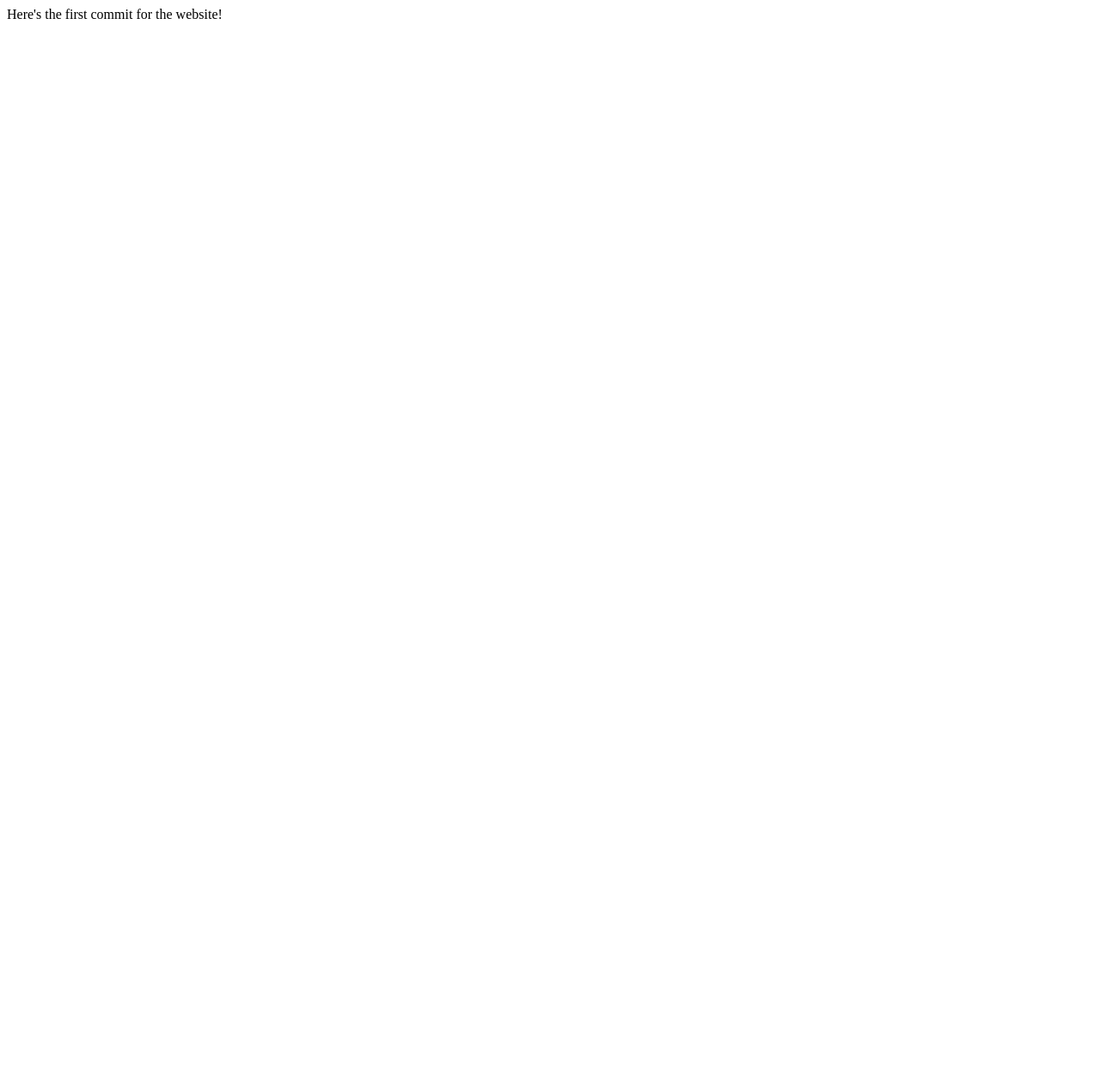
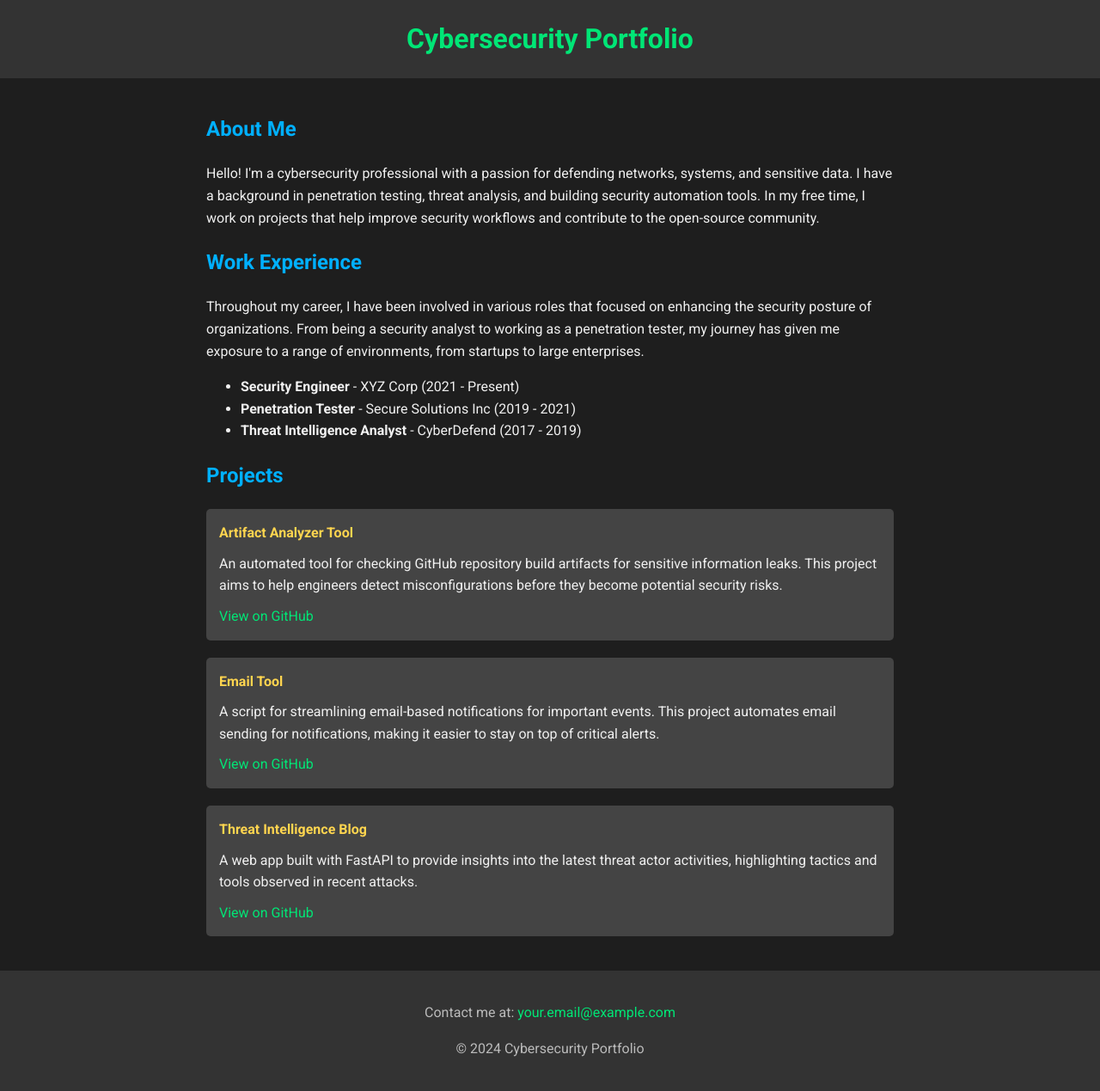
Before and after one commit to suaveethedev/suaveethedev.github.io, a plain HTML site: page index.html in a window 1280 px wide. Shown: the whole page at 86% size. Before the commit the page ends 800 px from the top, so only its background shows below. Drawn offline with Linux system fonts and the light colour scheme.

Commit message:
test new layout

```diff
--- a/index.html
+++ b/index.html
@@ -1 +1,110 @@
-Here's the first commit for the website!
+<!DOCTYPE html>
+<html lang="en">
+<head>
+    <meta charset="UTF-8">
+    <meta name="viewport" content="width=device-width, initial-scale=1.0">
+    <title>Cybersecurity Portfolio</title>
+    <link href="https://fonts.googleapis.com/css2?family=Roboto:wght@300;400;700&display=swap" rel="stylesheet">
+    <style>
+        body {
+            font-family: 'Roboto', sans-serif;
+            line-height: 1.6;
+            background-color: #1e1e1e;
+            color: #f0f0f0;
+            margin: 0;
+            padding: 0;
+        }
+        header {
+            background-color: #333;
+            padding: 20px;
+            text-align: center;
+        }
+        header h1 {
+            margin: 0;
+            color: #00e676;
+        }
+        .content {
+            max-width: 800px;
+            margin: 40px auto;
+            padding: 0 20px;
+        }
+        h2 {
+            color: #00b0ff;
+        }
+        .project {
+            background-color: #444;
+            padding: 15px;
+            border-radius: 5px;
+            margin-bottom: 20px;
+        }
+        .project-title {
+            color: #ffd54f;
+            font-weight: bold;
+            margin: 0;
+        }
+        .project-description {
+            margin: 10px 0;
+        }
+        footer {
+            background-color: #333;
+            color: #bbb;
+            text-align: center;
+            padding: 20px;
+            margin-top: 40px;
+        }
+        a {
+            color: #00e676;
+            text-decoration: none;
+        }
+        a:hover {
+            text-decoration: underline;
+        }
+    </style>
+</head>
+<body>
+    <header>
+        <h1>Cybersecurity Portfolio</h1>
+    </header>
+
+    <div class="content">
+        <section>
+            <h2>About Me</h2>
+            <p>Hello! I'm a cybersecurity professional with a passion for defending networks, systems, and sensitive data. I have a background in penetration testing, threat analysis, and building security automation tools. In my free time, I work on projects that help improve security workflows and contribute to the open-source community.</p>
+        </section>
+
+        <section>
+            <h2>Work Experience</h2>
+            <p>Throughout my career, I have been involved in various roles that focused on enhancing the security posture of organizations. From being a security analyst to working as a penetration tester, my journey has given me exposure to a range of environments, from startups to large enterprises.</p>
+            <ul>
+                <li><strong>Security Engineer</strong> - XYZ Corp (2021 - Present)</li>
+                <li><strong>Penetration Tester</strong> - Secure Solutions Inc (2019 - 2021)</li>
+                <li><strong>Threat Intelligence Analyst</strong> - CyberDefend (2017 - 2019)</li>
+            </ul>
+        </section>
+
+        <section>
+            <h2>Projects</h2>
+            <div class="project">
+                <p class="project-title">Artifact Analyzer Tool</p>
+                <p class="project-description">An automated tool for checking GitHub repository build artifacts for sensitive information leaks. This project aims to help engineers detect misconfigurations before they become potential security risks.</p>
+                <a href="https://github.com/yourusername/artifact-analyzer" target="_blank">View on GitHub</a>
+            </div>
+            <div class="project">
+                <p class="project-title">Email Tool</p>
+                <p class="project-description">A script for streamlining email-based notifications for important events. This project automates email sending for notifications, making it easier to stay on top of critical alerts.</p>
+                <a href="https://github.com/yourusername/email-tool" target="_blank">View on GitHub</a>
+            </div>
+            <div class="project">
+                <p class="project-title">Threat Intelligence Blog</p>
+                <p class="project-description">A web app built with FastAPI to provide insights into the latest threat actor activities, highlighting tactics and tools observed in recent attacks.</p>
+                <a href="https://github.com/yourusername/threat-intel-blog" target="_blank">View on GitHub</a>
+            </div>
+        </section>
+    </div>
+
+    <footer>
+        <p>Contact me at: <a href="mailto:your.email@example.com">your.email@example.com</a></p>
+        <p>&copy; 2024 Cybersecurity Portfolio</p>
+    </footer>
+</body>
+</html>
```
